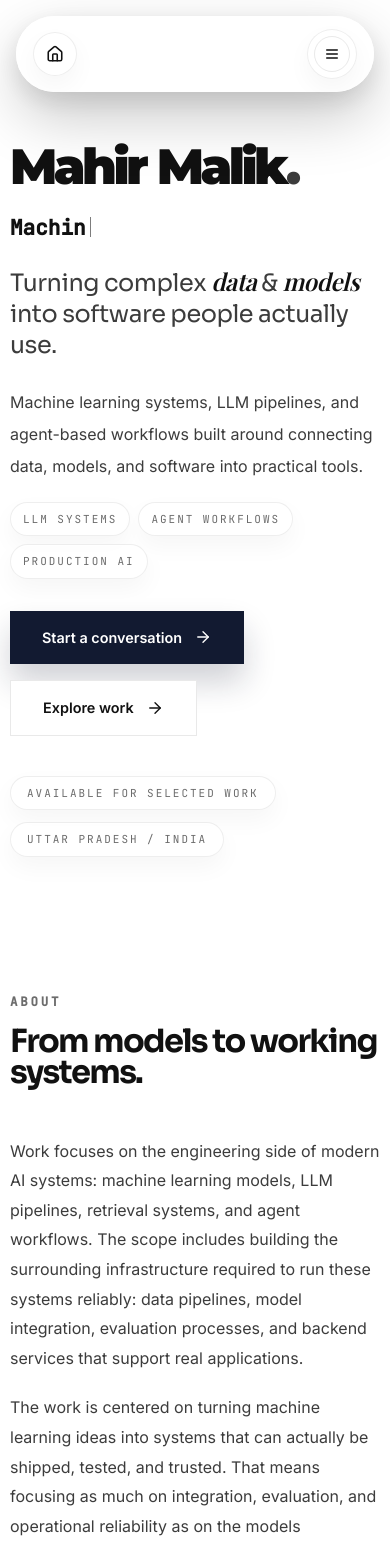
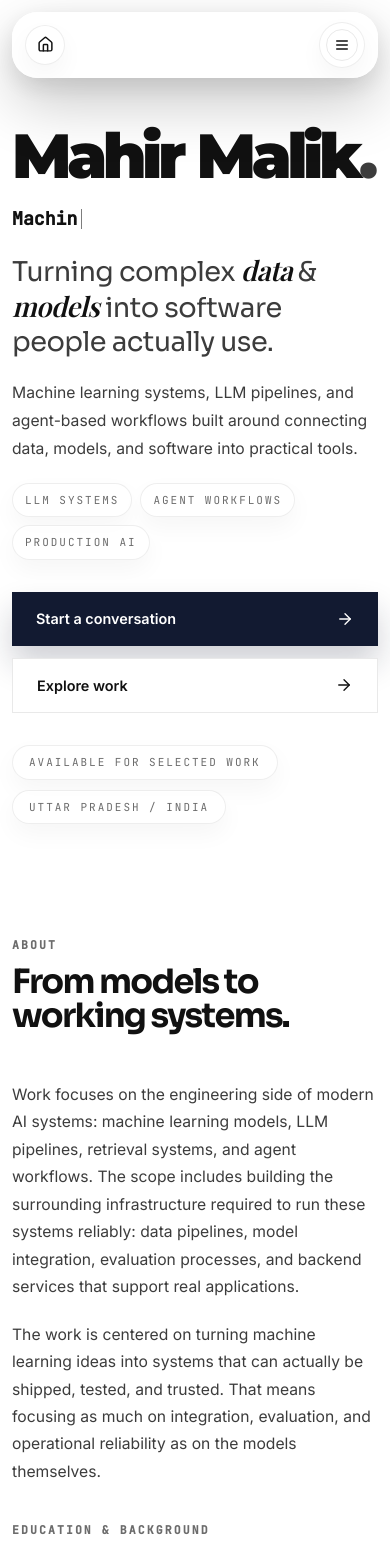
Before and after one commit to mahirmlk/portfolio-mahir, a Next.js app: page / in a window 390 px wide. Shown: the top 1547 px of the page. Built offline with nearby package versions, Linux system fonts and the light colour scheme.

Commit message:
Refine mobile hero and navigation layout

```diff
--- a/app/globals.css
+++ b/app/globals.css
@@ -463,11 +463,27 @@ body {
 
 @media (max-width: 768px) {
   .site-container {
-    width: min(1120px, calc(100vw - 1.25rem));
+    width: min(1120px, calc(100vw - 1.5rem));
   }
 
   .section-block {
-    padding-block: 4.5rem;
+    padding-block: 4rem;
+  }
+
+  .section-eyebrow {
+    font-size: 0.72rem;
+    letter-spacing: 0.18em;
+  }
+
+  .section-title {
+    margin-top: 0.7rem;
+    font-size: clamp(1.85rem, 8.6vw, 2.55rem);
+    line-height: 1.02;
+  }
+
+  .section-copy {
+    font-size: 0.98rem;
+    line-height: 1.75;
   }
 
   .ambient-grid {
--- a/components/hero/HeroActions.tsx
+++ b/components/hero/HeroActions.tsx
@@ -36,11 +36,11 @@ export function HeroActions() {
 
   return (
     <>
-      <div className="mt-8 flex flex-wrap items-center gap-4">
+      <div className="mt-8 flex flex-col gap-3 sm:flex-row sm:flex-wrap sm:items-center sm:gap-4">
         <motion.button
           type="button"
           onClick={() => setOpen(true)}
-          className="inline-flex items-center gap-3 rounded-none bg-[#121a31] px-8 py-4 text-[0.9rem] font-semibold text-white shadow-[0_18px_32px_rgba(18,26,49,0.2)] transition hover:bg-[#0f1730]"
+          className="inline-flex w-full items-center justify-between gap-3 rounded-none bg-[#121a31] px-6 py-4 text-[0.9rem] font-semibold text-white shadow-[0_18px_32px_rgba(18,26,49,0.2)] transition hover:bg-[#0f1730] sm:w-auto sm:justify-center sm:px-8"
           whileHover={{ y: -2 }}
           whileTap={{ scale: 0.985 }}
         >
@@ -50,7 +50,7 @@ export function HeroActions() {
 
         <Link
           href="/#projects"
-          className="inline-flex items-center gap-3 border border-[var(--border)] bg-white px-8 py-4 text-[0.9rem] font-semibold text-[var(--fg)] transition hover:border-[var(--border-hover)] hover:bg-[var(--bg-card)]"
+          className="inline-flex w-full items-center justify-between gap-3 border border-[var(--border)] bg-white px-6 py-4 text-[0.9rem] font-semibold text-[var(--fg)] transition hover:border-[var(--border-hover)] hover:bg-[var(--bg-card)] sm:w-auto sm:justify-center sm:px-8"
         >
           <span>Explore work</span>
           <ArrowRight size={18} strokeWidth={1.8} />
@@ -60,14 +60,14 @@ export function HeroActions() {
       <AnimatePresence>
         {open ? (
           <motion.div
-            className="fixed inset-0 z-[80] overflow-y-auto bg-black/38 px-4 py-6 backdrop-blur-md"
+            className="fixed inset-0 z-[80] overflow-y-auto bg-black/38 px-3 py-4 backdrop-blur-md sm:px-4 sm:py-6"
             initial={{ opacity: 0 }}
             animate={{ opacity: 1 }}
             exit={{ opacity: 0 }}
             onClick={() => setOpen(false)}
           >
             <motion.div
-              className="mx-auto my-auto w-full max-w-[32rem] rounded-[1.35rem] border border-white/55 bg-[rgba(255,255,255,0.72)] p-5 shadow-[0_30px_90px_rgba(0,0,0,0.22)] backdrop-blur-xl backdrop-saturate-150 sm:p-6"
+              className="mx-auto my-auto w-full max-w-[32rem] rounded-[1.1rem] border border-white/55 bg-[rgba(255,255,255,0.72)] p-4 shadow-[0_30px_90px_rgba(0,0,0,0.22)] backdrop-blur-xl backdrop-saturate-150 sm:rounded-[1.35rem] sm:p-6"
               initial={{ opacity: 0, y: 18, scale: 0.98 }}
               animate={{ opacity: 1, y: 0, scale: 1 }}
               exit={{ opacity: 0, y: 14, scale: 0.98 }}
@@ -77,7 +77,7 @@ export function HeroActions() {
               <div className="max-h-[min(86vh,44rem)] overflow-y-auto pr-1">
               <div className="flex items-start justify-between gap-4">
                 <div>
-                  <h3 className="text-[1.5rem] font-black leading-none tracking-[-0.05em] text-[var(--fg)] sm:text-[1.75rem]">
+                  <h3 className="text-[1.35rem] font-black leading-none tracking-[-0.05em] text-[var(--fg)] sm:text-[1.75rem]">
                     Send a Message
                   </h3>
                   <p className="mt-3 text-[0.98rem] text-[var(--fg-subtle)] sm:text-[1rem]">
--- a/components/hero/HeroSection.tsx
+++ b/components/hero/HeroSection.tsx
@@ -4,11 +4,11 @@ import { HeroActions } from "@/components/hero/HeroActions";
 
 export function HeroSection() {
   return (
-    <section className="site-container min-h-[calc(100vh-4rem)] py-16 md:flex md:flex-col md:justify-center">
+    <section className="site-container min-h-[calc(100svh-4.5rem)] py-12 md:min-h-[calc(100vh-4rem)] md:py-16 md:flex md:flex-col md:justify-center">
       <div className="max-w-4xl">
         <Reveal delay={80}>
           <h1
-            className="text-[clamp(3.1rem,10vw,7rem)] font-black leading-[0.9] tracking-[-0.07em] text-[var(--fg)]"
+            className="text-[clamp(2.9rem,16vw,4.9rem)] font-black leading-[0.92] tracking-[-0.07em] text-[var(--fg)] md:text-[clamp(3.1rem,10vw,7rem)] md:leading-[0.9]"
             style={{ fontFamily: "var(--font-display)" }}
           >
             Mahir Malik
@@ -17,14 +17,14 @@ export function HeroSection() {
         </Reveal>
 
         <Reveal delay={120}>
-          <div className="mt-6 text-xl text-[var(--fg)] md:text-2xl">
+          <div className="mt-5 text-[1.08rem] text-[var(--fg)] sm:text-[1.2rem] md:mt-6 md:text-2xl">
             <TypeWriter />
           </div>
         </Reveal>
 
         <Reveal delay={200}>
           <p
-            className="mt-6 text-[clamp(1.5rem,3.5vw,2.2rem)] font-normal leading-[1.3] tracking-[-0.02em] text-[var(--fg-muted)]"
+            className="mt-5 text-[clamp(1.2rem,7vw,1.72rem)] font-normal leading-[1.25] tracking-[-0.02em] text-[var(--fg-muted)] md:mt-6 md:text-[clamp(1.5rem,3.5vw,2.2rem)] md:leading-[1.3]"
             style={{ fontFamily: "var(--font-heading)" }}
           >
             Turning complex{" "}
@@ -40,7 +40,7 @@ export function HeroSection() {
         </Reveal>
 
         <Reveal delay={280}>
-          <p className="mt-6 max-w-2xl text-base leading-8 text-[var(--fg-muted)] md:text-lg">
+          <p className="mt-5 max-w-[34rem] text-[0.98rem] leading-7 text-[var(--fg-muted)] md:mt-6 md:max-w-2xl md:text-lg md:leading-8">
             Machine learning systems, LLM pipelines, and agent-based workflows built around connecting data,
             models, and software into practical tools.
           </p>
@@ -65,7 +65,7 @@ export function HeroSection() {
         </Reveal>
 
         <Reveal delay={460}>
-          <div className="mt-10 flex flex-wrap items-center gap-3">
+          <div className="mt-8 flex flex-wrap items-center gap-2.5 md:mt-10 md:gap-3">
             <div className="glass-chip rounded-full px-4 py-2">
               <p className="mono text-[11px] uppercase tracking-[0.18em] text-[var(--fg-subtle)]">
                 Available for selected work
--- a/components/nav/MobileMenu.tsx
+++ b/components/nav/MobileMenu.tsx
@@ -24,14 +24,14 @@ export function MobileMenu({ open, onClose }: MobileMenuProps) {
           initial={{ opacity: 0, y: -12 }}
           animate={{ opacity: 1, y: 0 }}
           exit={{ opacity: 0, y: -12 }}
-          className="site-container mt-3 rounded-2xl border border-[var(--border)] bg-[var(--bg-card)] p-5 shadow-2xl md:hidden"
+          className="site-container mt-2 rounded-[1.35rem] border border-[var(--border)] bg-[var(--bg-card)] p-4 shadow-2xl md:hidden"
         >
           <nav className="flex flex-col gap-4">
             {links.map((link) => (
               <Link
                 key={link.href}
                 href={link.href}
-                className="mono text-xs uppercase tracking-[0.18em] text-[var(--fg-muted)] transition hover:text-[var(--fg)]"
+                className="mono rounded-xl px-1 py-1 text-xs uppercase tracking-[0.18em] text-[var(--fg-muted)] transition hover:text-[var(--fg)]"
                 onClick={onClose}
               >
                 {link.label}
--- a/components/nav/Navbar.tsx
+++ b/components/nav/Navbar.tsx
@@ -50,17 +50,17 @@ export function Navbar() {
   return (
     <header
       className={cn(
-        "fixed inset-x-0 top-4 z-50 flex justify-center px-4 transition-all duration-300",
+        "fixed inset-x-0 top-3 z-50 flex justify-center px-3 transition-all duration-300 md:top-4 md:px-4",
         isVisible ? "translate-y-0 opacity-100" : "-translate-y-[140%] opacity-0"
       )}
     >
-      <div className="glass-nav flex h-[4.75rem] w-full max-w-6xl items-center justify-between rounded-full px-4 sm:px-6">
+      <div className="glass-nav flex h-[4.1rem] w-full max-w-6xl items-center justify-between rounded-[1.6rem] px-3 sm:px-4 md:h-[4.75rem] md:rounded-full md:px-4 lg:px-6">
         <Link
           href="/"
           aria-label="Go to home"
-          className="glass-chip inline-flex h-11 w-11 shrink-0 items-center justify-center rounded-full text-[var(--fg)] transition hover:bg-[var(--bg-elevated)] hover:text-[var(--fg)] sm:h-12 sm:w-12"
+          className="glass-chip inline-flex h-10 w-10 shrink-0 items-center justify-center rounded-full text-[var(--fg)] transition hover:bg-[var(--bg-elevated)] hover:text-[var(--fg)] sm:h-11 sm:w-11 md:h-12 md:w-12"
         >
-          <House className="h-[18px] w-[18px] sm:h-5 sm:w-5" strokeWidth={2.1} />
+          <House className="h-[17px] w-[17px] sm:h-[18px] sm:w-[18px] md:h-5 md:w-5" strokeWidth={2.1} />
         </Link>
 
         <div className="flex items-center gap-3">
@@ -88,7 +88,7 @@ export function Navbar() {
             <button
               type="button"
               onClick={() => setOpen((current) => !current)}
-              className="flex h-9 w-9 items-center justify-center rounded-full border border-[var(--border-mid)] text-[var(--fg)] transition hover:border-[var(--border-hover)] hover:bg-[var(--bg-elevated)] md:hidden"
+              className="flex h-8 w-8 items-center justify-center rounded-full border border-[var(--border-mid)] text-[var(--fg)] transition hover:border-[var(--border-hover)] hover:bg-[var(--bg-elevated)] md:hidden"
               aria-label="Toggle navigation"
             >
               <Menu size={16} />
--- a/components/sections/WorkingPrinciplesSection.tsx
+++ b/components/sections/WorkingPrinciplesSection.tsx
@@ -9,7 +9,7 @@ export function WorkingPrinciplesSection() {
   return (
     <section id="principles" className="site-container section-block pt-0">
       <Reveal>
-        <div className="relative min-h-[38rem] overflow-hidden px-2 py-12 md:min-h-[48rem] md:px-10 md:py-16">
+        <div className="relative min-h-[31rem] overflow-hidden py-10 md:min-h-[48rem] md:px-10 md:py-16">
           <div className="relative z-10">
             <p className="mono text-[11px] uppercase tracking-[0.24em] text-[var(--fg)]">
               Working Principles
@@ -20,7 +20,7 @@ export function WorkingPrinciplesSection() {
             {shadowWords.map((word, index) => (
               <motion.div
                 key={`${word}-${index}`}
-                className="absolute left-[4%] text-[clamp(5.25rem,16vw,12.75rem)] font-black uppercase leading-none tracking-[-0.08em] text-black/[0.05]"
+                className="absolute left-0 text-[clamp(3.8rem,22vw,7rem)] font-black uppercase leading-none tracking-[-0.08em] text-black/[0.05] md:left-[4%] md:text-[clamp(5.25rem,16vw,12.75rem)]"
                 style={{ top: `${index === 0 ? 6 : index === 1 ? 33 : 60}%` }}
                 initial={{ opacity: 0, x: 18 }}
                 whileInView={{ opacity: 1, x: 0 }}
@@ -34,7 +34,7 @@ export function WorkingPrinciplesSection() {
 
           <div className="relative z-10 mt-6 space-y-8 md:mt-8 md:space-y-10">
             <motion.h3
-              className="max-w-5xl text-[clamp(2.8rem,7.5vw,6.4rem)] font-black leading-[0.94] tracking-[-0.075em] text-[var(--fg)]"
+              className="max-w-5xl text-[clamp(2.2rem,11vw,3.8rem)] font-black leading-[0.96] tracking-[-0.075em] text-[var(--fg)] md:text-[clamp(2.8rem,7.5vw,6.4rem)] md:leading-[0.94]"
               initial={{ opacity: 0, y: 18 }}
               whileInView={{ opacity: 1, y: 0 }}
               viewport={{ once: true, amount: 0.3 }}
@@ -50,22 +50,22 @@ export function WorkingPrinciplesSection() {
               viewport={{ once: true, amount: 0.3 }}
               transition={{ delay: 0.12, duration: 0.4, ease: "easeOut" }}
             >
-              <p className="text-[1.15rem] leading-8 text-[var(--fg-muted)] md:text-[1.3rem]">
+              <p className="text-[1rem] leading-7 text-[var(--fg-muted)] md:text-[1.3rem] md:leading-8">
                 Build clearly, so complexity stays understandable.
               </p>
-              <p className="text-[1.15rem] leading-8 text-[var(--fg-muted)] md:text-[1.3rem]">
+              <p className="text-[1rem] leading-7 text-[var(--fg-muted)] md:text-[1.3rem] md:leading-8">
                 Ship deliberately, so quality becomes part of the process.
               </p>
-              <p className="text-[1.15rem] leading-8 text-[var(--fg-muted)] md:text-[1.3rem]">
+              <p className="text-[1rem] leading-7 text-[var(--fg-muted)] md:text-[1.3rem] md:leading-8">
                 Repeat relentlessly, so every version gets stronger than the last.
               </p>
-              <p className="text-[1.15rem] leading-8 text-[var(--fg-muted)] md:text-[1.3rem]">
+              <p className="text-[1rem] leading-7 text-[var(--fg-muted)] md:text-[1.3rem] md:leading-8">
                 Design for clarity, so the interface explains the system.
               </p>
-              <p className="text-[1.15rem] leading-8 text-[var(--fg-muted)] md:text-[1.3rem]">
+              <p className="text-[1rem] leading-7 text-[var(--fg-muted)] md:text-[1.3rem] md:leading-8">
                 Keep feedback tight, so iteration turns into real progress.
               </p>
-              <p className="text-[1.15rem] leading-8 text-[var(--fg-muted)] md:text-[1.3rem]">
+              <p className="text-[1rem] leading-7 text-[var(--fg-muted)] md:text-[1.3rem] md:leading-8">
                 Build with intent, so every detail earns its place.
               </p>
             </motion.div>
```
